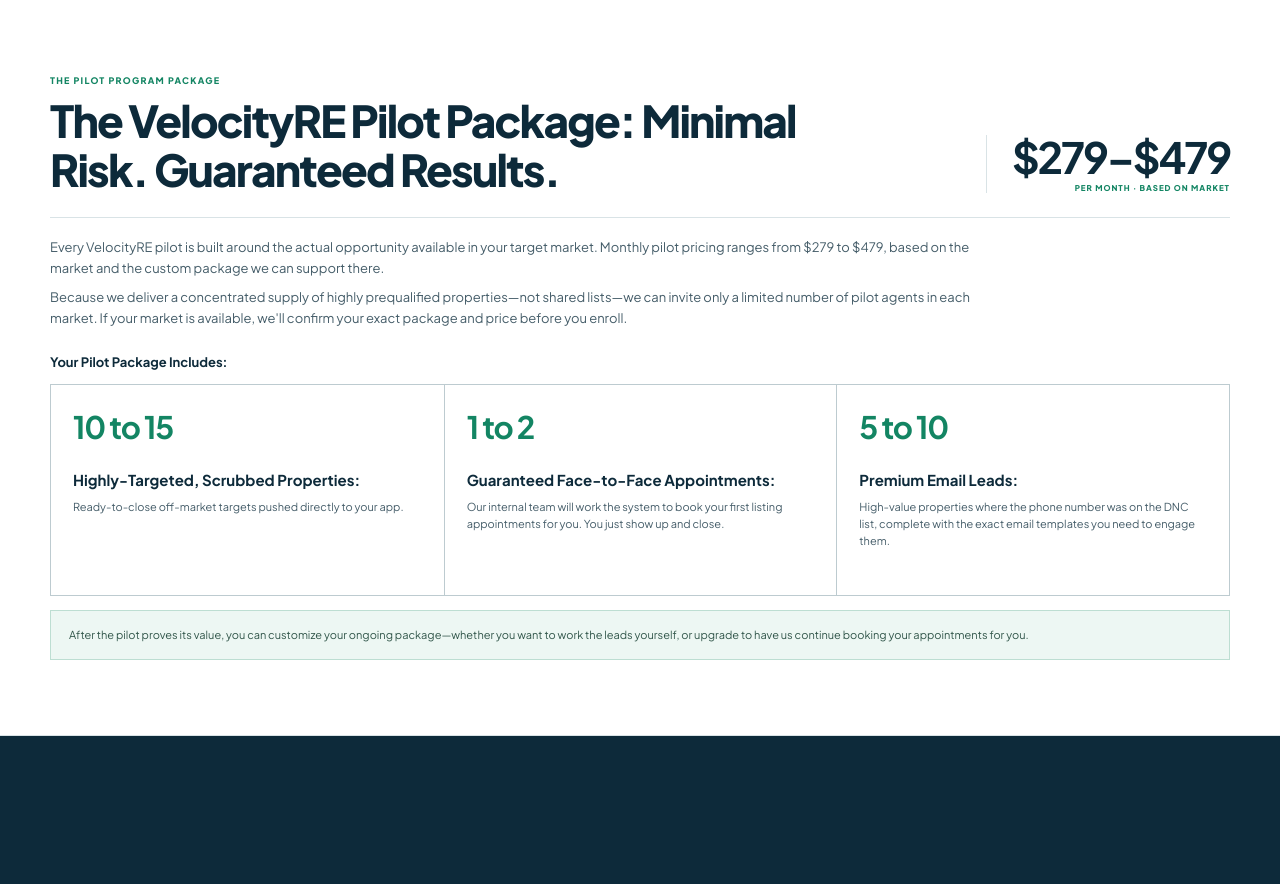
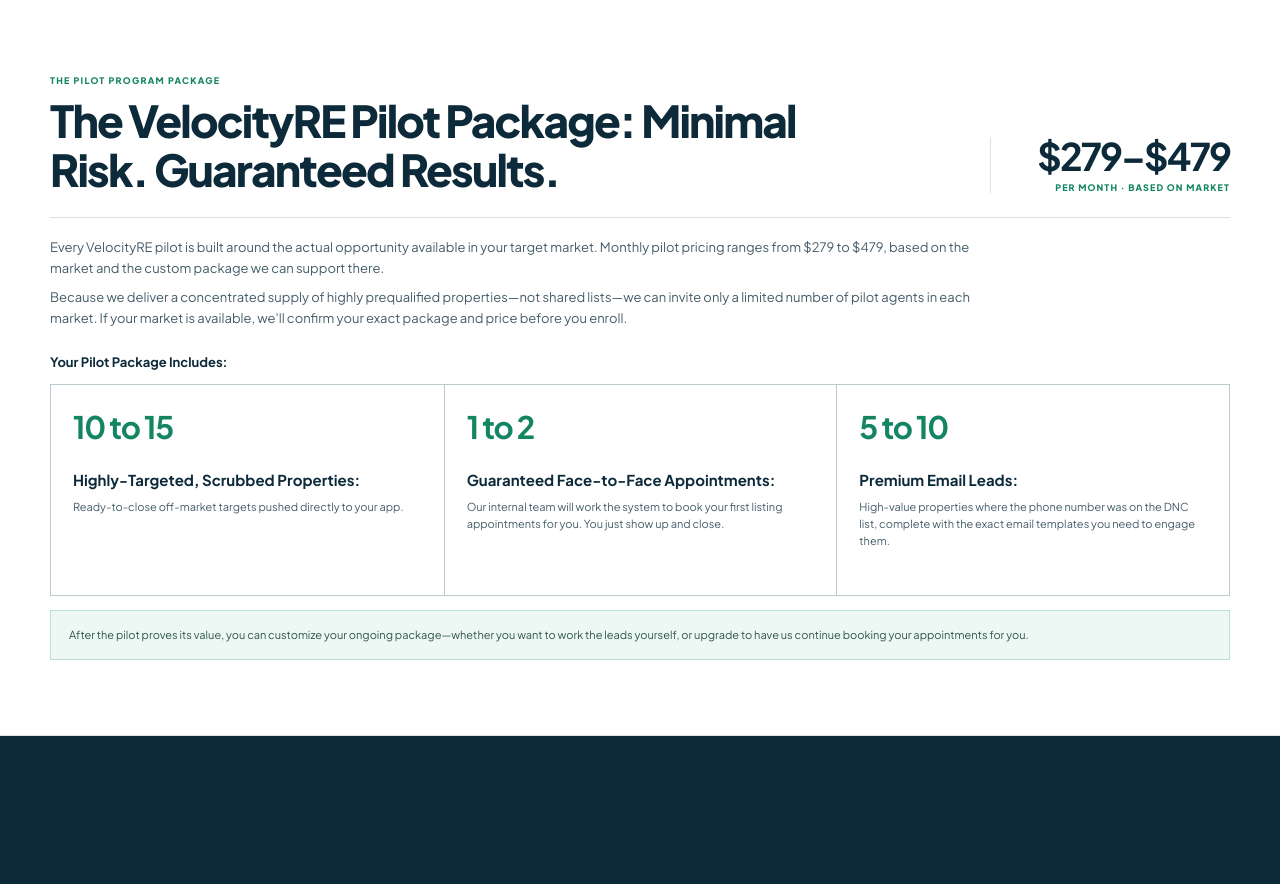
Before and after one commit to bbarnes4318/velo, a Next.js app: page / in a window 1280 px wide. Shown: the part 2000-2884 px from the top of the page. Built offline with nearby package versions, Linux system fonts and the light colour scheme.

Commit message:
Fit market pricing range in pilot section

```diff
--- a/src/app/page.module.css
+++ b/src/app/page.module.css
@@ -30,7 +30,7 @@
 
 .solutionSection{padding:58px 24px;border-bottom:1px solid var(--line);background:var(--soft);scroll-margin-top:64px}.solutionHeading{display:grid;grid-template-columns:minmax(0,1fr) minmax(360px,.78fr);align-items:end;gap:56px}.solutionHeading .sectionLabel,.solutionHeading h2{grid-column:1}.solutionHeading>p{grid-column:2;grid-row:1/3;margin:0;color:var(--text);font-size:13px;line-height:1.62}.steps{margin-top:28px;border-top:1px solid #bdcbd0}.steps article{display:grid;grid-template-columns:72px 1fr;gap:18px;padding:20px 0;border-bottom:1px solid #bdcbd0}.steps article>span{color:var(--green);font-size:11px;font-weight:850;letter-spacing:.1em}.steps h3{margin:0;color:var(--navy);font-size:15px}.steps p{margin:6px 0 0;max-width:900px;color:var(--text);font-size:12px;line-height:1.58}
 
-.pilotSection{padding:58px 24px;border-bottom:1px solid var(--line);background:#fff;scroll-margin-top:64px}.pilotHeading{display:grid;grid-template-columns:1fr auto;align-items:end;gap:50px;padding-bottom:24px;border-bottom:1px solid var(--line)}.pilotHeading h2{max-width:780px}.price{min-width:155px;padding-left:25px;border-left:1px solid var(--line);text-align:right}.price strong,.price span{display:block}.price strong{color:var(--navy);font-size:43px;line-height:1;letter-spacing:-.05em}.price span{margin-top:5px;color:var(--green);font-size:8px;font-weight:850;letter-spacing:.12em}.pilotLead{max-width:930px;margin:19px 0 0;color:var(--text);font-size:13px;line-height:1.62}.pilotLead+.pilotLead{margin-top:8px}.includesTitle{margin:25px 0 0;color:var(--navy);font-size:13px}.packageGrid{display:grid;grid-template-columns:repeat(3,1fr);margin-top:14px;border:1px solid #bdcbd0}.packageGrid article{min-height:210px;padding:22px}.packageGrid article+article{border-left:1px solid #bdcbd0}.packageGrid article>strong{display:block;color:var(--green);font-size:31px;letter-spacing:-.04em}.packageGrid h3{margin:24px 0 0;color:var(--navy);font-size:15px;line-height:1.3}.packageGrid p{margin:8px 0 0;color:var(--text);font-size:11px;line-height:1.55}.afterPilot{margin-top:14px;padding:15px 18px;border:1px solid #bdded2;background:var(--green-soft);color:#31564a;font-size:11px;line-height:1.55}
+.pilotSection{padding:58px 24px;border-bottom:1px solid var(--line);background:#fff;scroll-margin-top:64px}.pilotHeading{display:grid;grid-template-columns:1fr auto;align-items:end;gap:50px;padding-bottom:24px;border-bottom:1px solid var(--line)}.pilotHeading h2{max-width:780px}.price{min-width:240px;padding-left:25px;border-left:1px solid var(--line);text-align:right}.price strong,.price span{display:block}.price strong{color:var(--navy);font-size:clamp(32px,3vw,38px);line-height:1;letter-spacing:-.05em}.price span{margin-top:7px;color:var(--green);font-size:9px;font-weight:850;letter-spacing:.12em}.pilotLead{max-width:930px;margin:19px 0 0;color:var(--text);font-size:13px;line-height:1.62}.pilotLead+.pilotLead{margin-top:8px}.includesTitle{margin:25px 0 0;color:var(--navy);font-size:13px}.packageGrid{display:grid;grid-template-columns:repeat(3,1fr);margin-top:14px;border:1px solid #bdcbd0}.packageGrid article{min-height:210px;padding:22px}.packageGrid article+article{border-left:1px solid #bdcbd0}.packageGrid article>strong{display:block;color:var(--green);font-size:31px;letter-spacing:-.04em}.packageGrid h3{margin:24px 0 0;color:var(--navy);font-size:15px;line-height:1.3}.packageGrid p{margin:8px 0 0;color:var(--text);font-size:11px;line-height:1.55}.afterPilot{margin-top:14px;padding:15px 18px;border:1px solid #bdded2;background:var(--green-soft);color:#31564a;font-size:11px;line-height:1.55}
 
 .applySection{padding:58px 24px;background:var(--navy);scroll-margin-top:64px}.applyInner{display:grid;grid-template-columns:minmax(0,.78fr) minmax(480px,1fr);align-items:center;gap:70px}.applyCopy .sectionLabel{color:#7ed0b5}.applyCopy h2{color:#fff}.applyCopy p{margin:16px 0 0;color:#bed0d7;font-size:14px;line-height:1.65}.form{padding:24px;border:1px solid #395363;border-radius:8px;background:#fff}.formRow{display:grid;grid-template-columns:1fr 1fr;gap:11px}.form label{display:block;margin-top:11px;color:#3d5661;font-size:8px;font-weight:800}.formRow label{margin-top:0}.form input{width:100%;height:41px;margin-top:5px;padding:0 10px;border:1px solid #bdcbd0;border-radius:5px;background:#fff;color:var(--navy);font-size:11px}.form input:focus{border-color:var(--green);box-shadow:0 0 0 3px rgba(19,133,99,.09);outline:0}.form .primaryButton{width:100%;margin-top:15px}.error{margin:9px 0 0;color:#b62e38;font-size:9px;font-weight:700}
 
```
